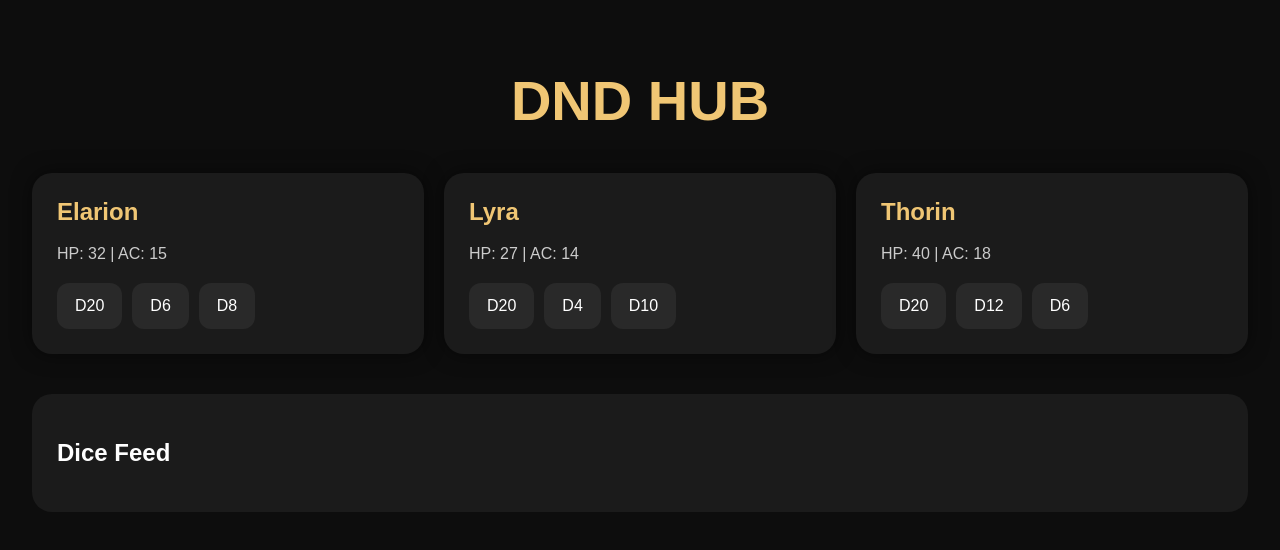
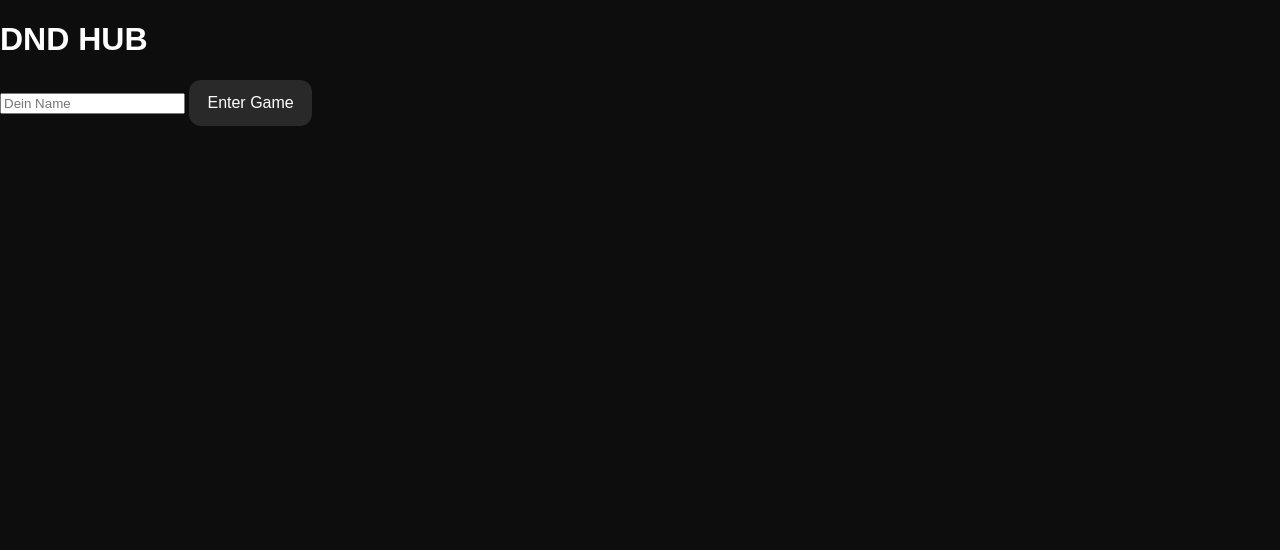
Before and after one commit to arthur-schmidt2009/DnD-Hub, a website: page index.html in a window 1280 px wide. Drawn offline with nearby package versions, Linux system fonts and the light colour scheme.

Commit message:
Update index.html

```diff
--- a/index.html
+++ b/index.html
@@ -2,112 +2,43 @@
 <html lang="de">
 <head>
     <meta charset="UTF-8">
-    <meta name="viewport" content="width=device-width, initial-scale=1.0">
-    <title>DND HUB</title>
-
+    <title>DND Hub</title>
     <link rel="stylesheet" href="style.css">
 </head>
 <body>
 
-<div class="container">
+<!-- LOGIN -->
+<div id="loginScreen">
+    <h1>DND HUB</h1>
 
-    <h1 class="title">DND HUB</h1>
+    <input id="nameInput" placeholder="Dein Name">
 
-    <div class="players">
+    <button onclick="login()">Enter Game</button>
+</div>
 
-        <!-- Spieler 1 -->
-        <div class="player-card">
+<!-- GAME -->
+<div id="game" style="display:none;">
 
-            <h2>Elarion</h2>
+    <h1>DND HUB</h1>
 
-            <div class="stats">
-                HP: 32 | AC: 15
-            </div>
+    <p id="welcome"></p>
 
-            <div class="dice-buttons">
-
-                <button onclick="rollDice('Elarion', 20)">
-                    D20
-                </button>
-
-                <button onclick="rollDice('Elarion', 6)">
-                    D6
-                </button>
-
-                <button onclick="rollDice('Elarion', 8)">
-                    D8
-                </button>
-
-            </div>
-
-        </div>
-
-        <!-- Spieler 2 -->
-        <div class="player-card">
-
-            <h2>Lyra</h2>
-
-            <div class="stats">
-                HP: 27 | AC: 14
-            </div>
-
-            <div class="dice-buttons">
-
-                <button onclick="rollDice('Lyra', 20)">
-                    D20
-                </button>
-
-                <button onclick="rollDice('Lyra', 4)">
-                    D4
-                </button>
-
-                <button onclick="rollDice('Lyra', 10)">
-                    D10
-                </button>
-
-            </div>
-
-        </div>
-
-        <!-- Spieler 3 -->
-        <div class="player-card">
-
-            <h2>Thorin</h2>
-
-            <div class="stats">
-                HP: 40 | AC: 18
-            </div>
-
-            <div class="dice-buttons">
-
-                <button onclick="rollDice('Thorin', 20)">
-                    D20
-                </button>
-
-                <button onclick="rollDice('Thorin', 12)">
-                    D12
-                </button>
-
-                <button onclick="rollDice('Thorin', 6)">
-                    D6
-                </button>
-
-            </div>
-
-        </div>
-
+    <div class="dice-buttons">
+        <button onclick="rollDice(4)">D4</button>
+        <button onclick="rollDice(6)">D6</button>
+        <button onclick="rollDice(8)">D8</button>
+        <button onclick="rollDice(10)">D10</button>
+        <button onclick="rollDice(12)">D12</button>
+        <button onclick="rollDice(20)">D20</button>
+        <button onclick="rollDice(100)">D100</button>
     </div>
 
-    <div class="feed-container">
-
-        <h2>Dice Feed</h2>
-
-        <div id="feed"></div>
-
-    </div>
+    <h2>Dice Feed</h2>
+    <div id="feed"></div>
 
 </div>
 
+<script src="/socket.io/socket.io.js"></script>
 <script src="script.js"></script>
 
 </body>
```
